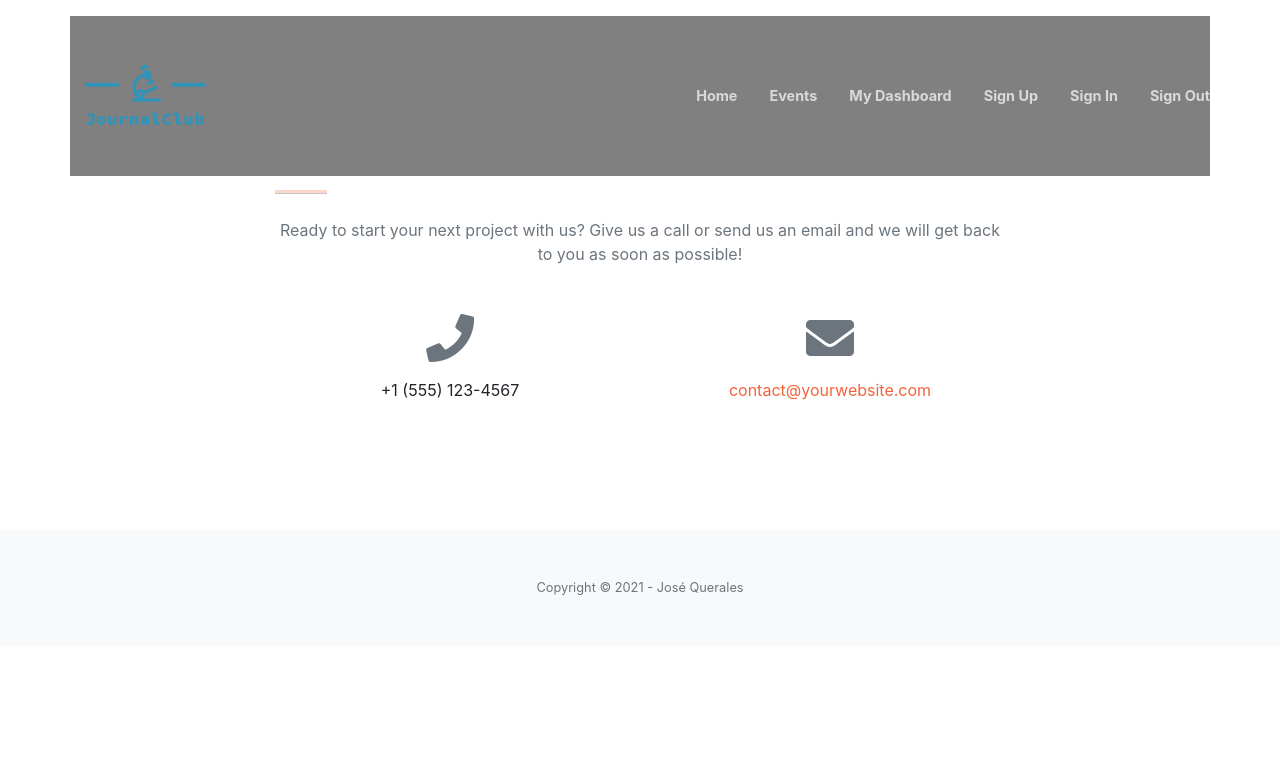
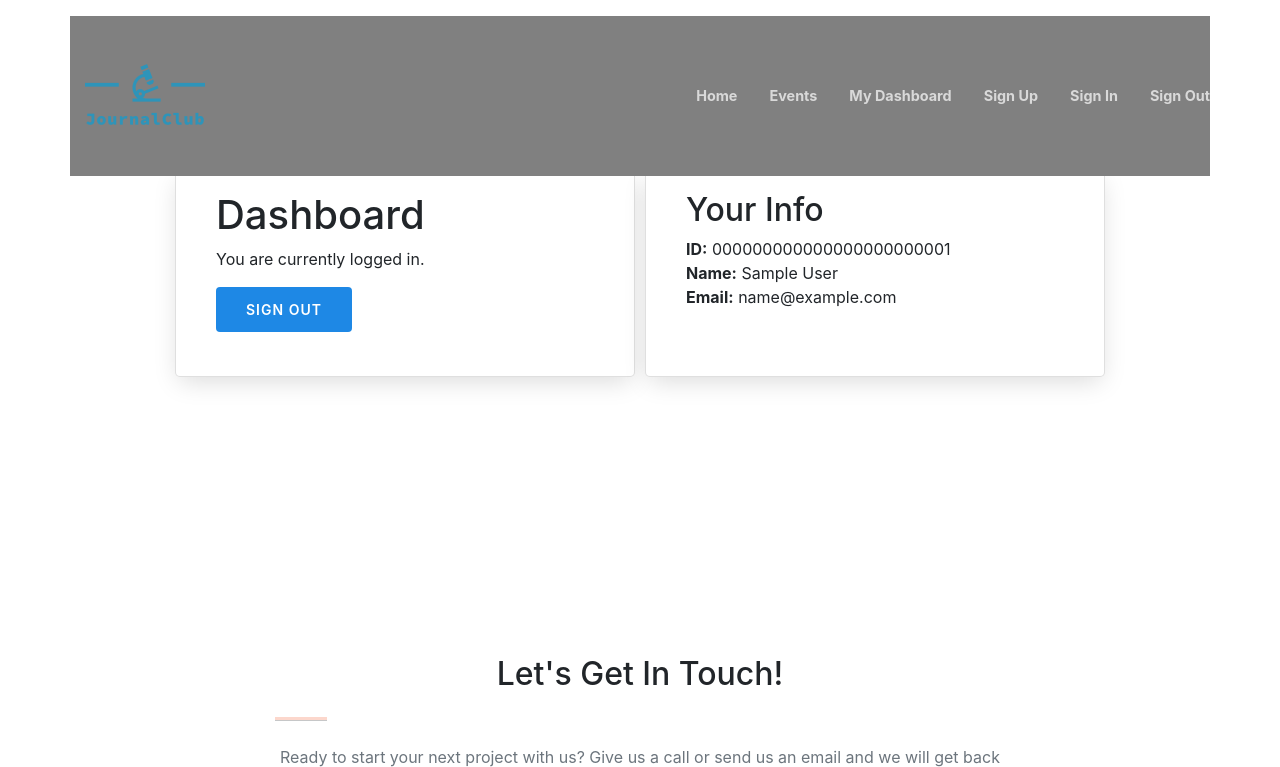
Before and after one commit to jdquerales/MilestoneProject_3, a Flask app: page /dashboard in a window 1280 px wide. Shown: the top 767 px of the page. Before the commit the page ends 595 px from the top, so only its background shows below. Run offline with Flask 2, Linux system fonts and the light colour scheme; the visitor is signed in with stand-in values (Sample User, id 1); some libraries are stand-ins or nearby versions.

Commit message:
Display user information in dashboard.html

```diff
--- a/templates/dashboard.html
+++ b/templates/dashboard.html
@@ -1 +1,31 @@
 {% extends "base.html" %}
+
+{% block content %}
+  <div class="card-wrapper">
+
+    <div class="card">
+
+      <h1 class="center">Dashboard</h1>
+      <p class="center">You are currently logged in.</p>
+
+      <div class="center">
+        <a href="{{ url_for('signout') }}" class="btn-form btn--secondary">Sign Out</a>
+      </div>
+
+    </div>
+
+    <div class="card">
+
+      <h2 class="center">Your Info</h2>
+
+      <p>
+        <strong>ID:</strong> {{ session['user']['_id'] }}<br>
+        <strong>Name:</strong> {{ session['user']['name'] }}<br>
+        <strong>Email:</strong> {{ session['user']['email'] }}
+      </p>
+
+    </div>
+
+  </div>
+
+  {% endblock %}
```
